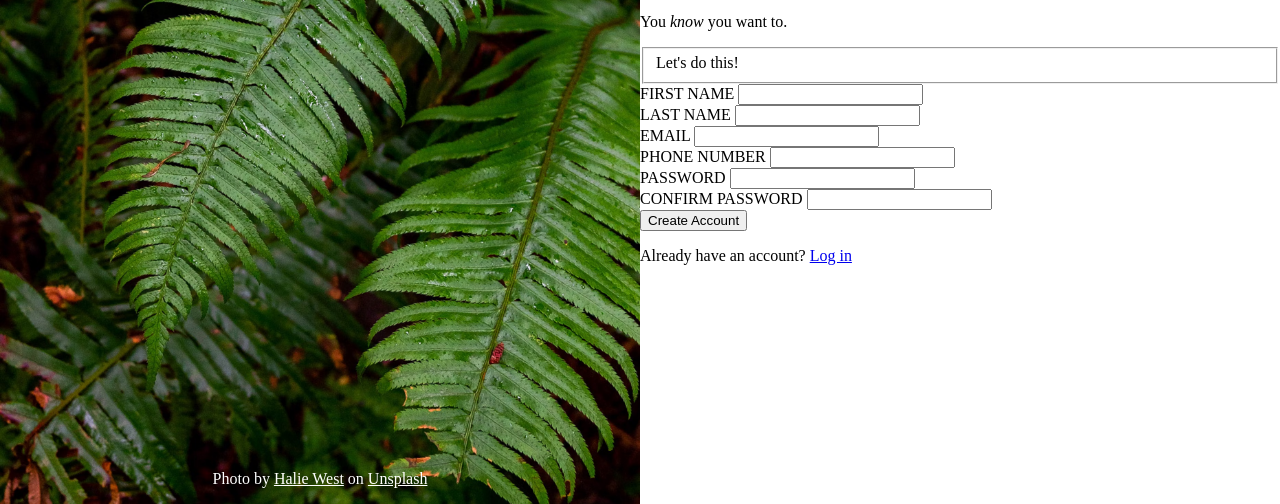
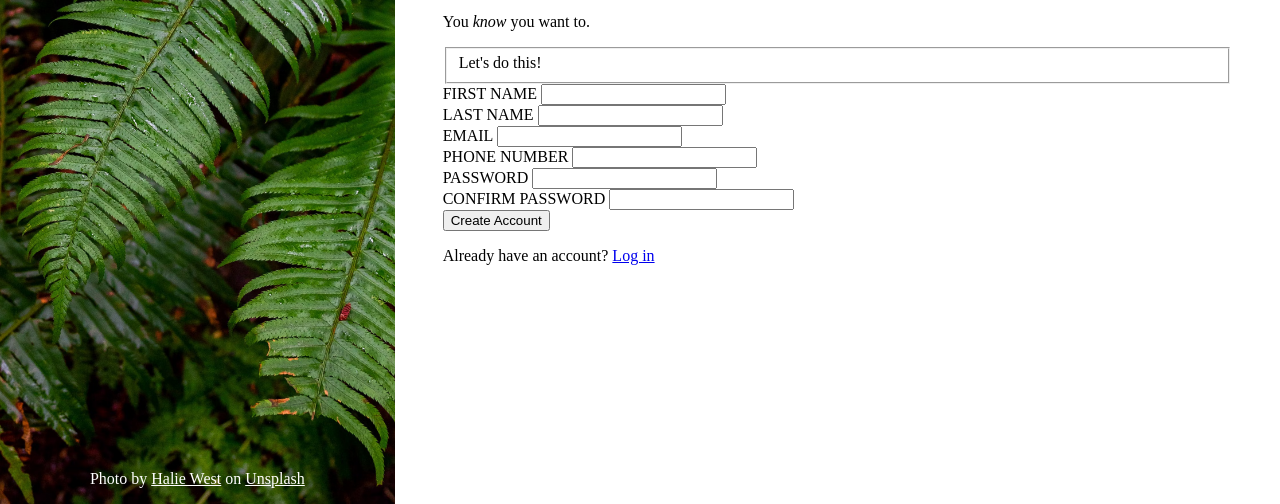
Before and after one commit to oraziorillo/the_odin_projects, a plain HTML site: page sign-up-form/index.html in a window 1280 px wide. Shown: the part 296-800 px from the top of the page. Drawn offline with Linux system fonts and the light colour scheme.

Commit message:
[sign-up-form] sized the left and right sections of the website appropriately

```diff
--- a/sign-up-form/styles.css
+++ b/sign-up-form/styles.css
@@ -29,10 +29,11 @@ div.left {
 }
 
 div.right {
-    flex: 1 1 0;
+    flex: 2 1 0;
     display: flex;
     flex-direction: column;
     justify-content: center;
+    padding: 3rem;
 }
 
 .logo-banner {
```
